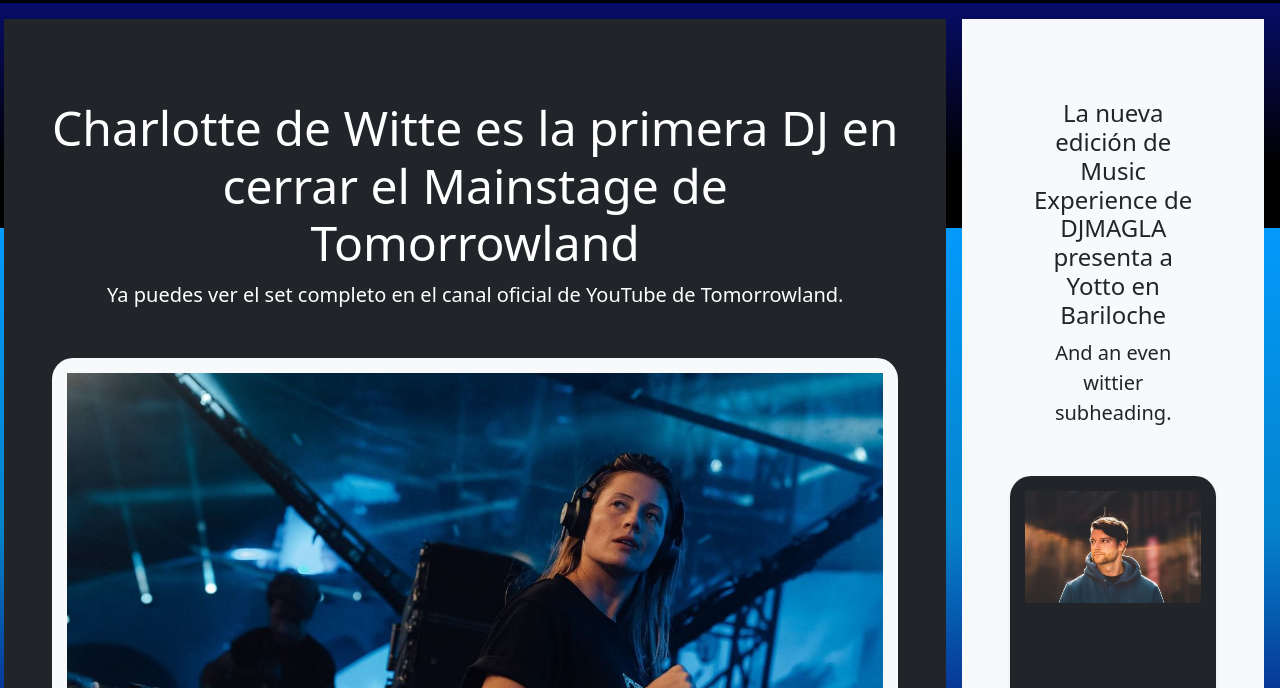
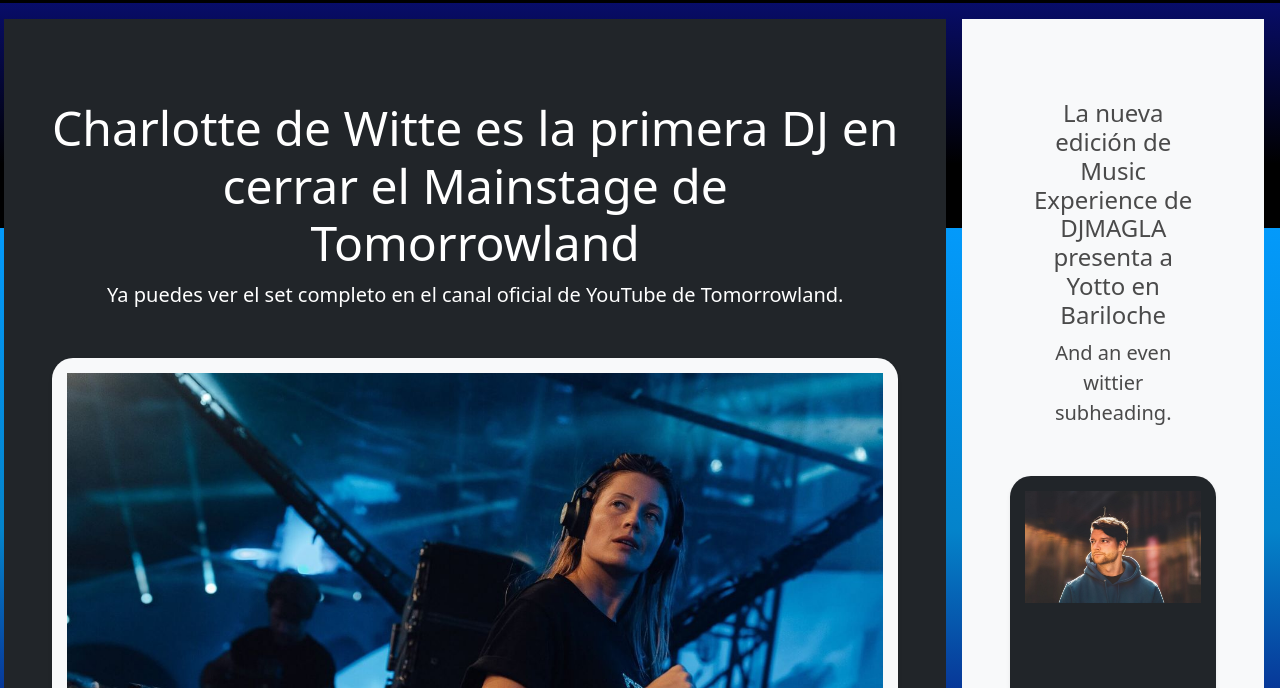
Before and after one commit to jereacosta/la-estacion, a plain HTML site: page radio.html in a window 1280 px wide. Shown: the part 572-1260 px from the top of the page. Drawn offline with nearby package versions, Linux system fonts and the light colour scheme.

Commit message:
fix bugs

```diff
--- a/css/estilos.css
+++ b/css/estilos.css
@@ -67,11 +67,13 @@
   width: 100%;
   min-height: 100vh;
 }
+
 .article {
   width: 100%;
   min-height: 500px;
   margin-top: 20px;
 }
+
 .article h1 {
   width: 400px;
   text-align: center;
@@ -198,6 +200,7 @@
   width: 40%;
   font-size: 12px;
   text-align: justify;
+  color: rgb(74, 74, 74);
 }
 .img-fluid {
   margin-top: 10px;
```
Also changed, not shown: index.html (+2 -5 lines).
